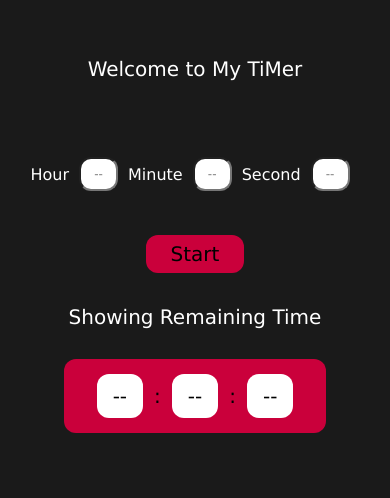
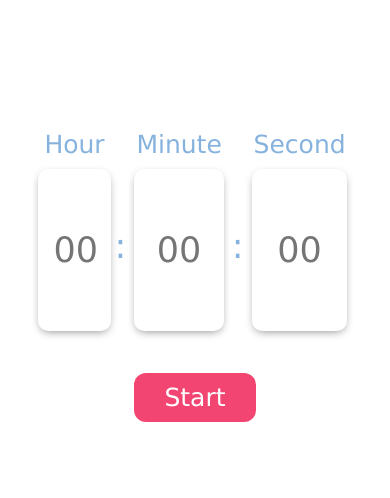
Before and after one commit to anish0103/timerwebsite, a plain HTML site: page index.html in a window 390 px wide. Shown: the part 162-660 px from the top of the page. Drawn offline with Linux system fonts and the light colour scheme.

Commit message:
Added New UI

```diff
--- a/CSS/style.css
+++ b/CSS/style.css
@@ -1,129 +1,79 @@
-*{
+* {
   margin: 0px 0px;
   padding: 0px 0px;
   font-family: Verdana, Geneva, Tahoma, sans-serif;
-    font-weight: normal;
 }
-
-.section{
-    background-color: #1a1a1a;
+.section {
   display: flex;
   justify-content: center;
   align-items: center;
   flex-direction: column;
   height: 100vh;
 }
-
-.container{
+.taketime, .showtime {
   display: flex;
   justify-content: center;
   align-items: center;
   padding: 32px 32px;
   margin: 0px 32px;
-    width: 70%;
-    flex-direction: column;
+  width: 40%;
+  height: 25%;
 }
-
-.taketime{
+.showtime {
+    display: none;
+}
+.taketime-subcontainer, .showtime-subcontainer {
+  width: 100%;
+  height: 100%;
+  margin: 0 10px;
   display: flex;
   justify-content: center;
   align-items: center;
-    padding: 32px 32px;
-    margin: 0px 32px;
+  flex-direction: column;
+}
+.taketime-subcontainer p, .showtime-subcontainer p {
+  font-size: 25px;
+  color: #86b2de;
+  font-weight: 500;
+}
+input::-webkit-outer-spin-button,
+input::-webkit-inner-spin-button {
+  -webkit-appearance: none;
+  margin: 0;
+}
+input[type='number'] {
+  -moz-appearance: textfield;
+}
+.taketime-subcontainer input, .showtime-value {
+  outline: none;
+  border: none;
+  padding: 15px;
   width: 70%;
-}
-
-.iptime{
-    margin: 12px 12px;
-    padding: 12px 12px;
-    border-radius: 12px;
-    outline: none;
-    width: 5%;
+  height: 100%;
+  margin: 10px 0;
   text-align: center;
-    font-size: 20px;
-}
-
-.showtime{
   display: flex;
   justify-content: center;
   align-items: center;
-    padding: 32px 32px;
-    margin: 0px 32px;
-    width: 70%;
-    flex-direction: column;
+  border-radius: 10px;
+  font-size: 35px !important;
+  color: #706f86 !important;
+  box-shadow: 0px 3px 10px -3px grey;
 }
-
-.sotime{
-    display: flex;
-    justify-content: center;
-    align-items: center;
-    padding: 15px 15px;
-    margin: 30px 30px;
-    background-color: #ca003b;
-    border-radius: 12px;
+.taketime-separator, .showtime-separator {
+  font-size: 35px;
+  position: relative;
+  top: 10px;
+  color: #86b2de;
 }
-
-#start{
-    padding: 7px 25px;
-    font-size: 20px;
+#start {
+  padding: 10px 30px;
+  font-size: 25px;
   border-radius: 12px;
   outline: none;
   border: none;
-    background-color: #ca003b;
+  color: white;
+  font-weight: 300;
+  background-color: #f24572;
   cursor: pointer;
 }
-
-h2{
-    background-color: white;
-    margin: 10px 25px;
-    padding: 20px 25px;
-    font-size: 30px;
-    border-radius: 12px;
-}
-
-h4{
-    font-size: 32px;
-    display: block;
-}
-
-h1, h3 {
-    text-align: center;
-    color: white;
-}
-
-@media screen and (max-width:450px) {
-    h1 {
-        font-size: 20px;
-    }
-
-    h4{
-        font-size: 20px;
-    }
-
-    h2 {
-        margin: 10px 11px;
-        font-size: 20px;
-        width: 20%;
-        padding: 0;
-        height: 100%;
-        display: flex;
-        justify-content: center;
-        align-items: center;
-    }
-
-    h3 {
-        font-size: 16px;
-    }
-
-    .sotime {
-        width: 85%;
-    }
-
-    .iptime {
-        margin: 12px 10px;
-        padding: 10px 10px;
-        width: 15px;
-        height: 10px;
-        font-size: 12px;
-    }
-}
--- a/JS/app.js
+++ b/JS/app.js
@@ -6,14 +6,22 @@ let shr = document.getElementById("shr");
 let smin = document.getElementById("smin");
 let ssec = document.getElementById("ssec");
 let startbtn = document.getElementById("start");
+let showtimecontainer = document.getElementById("showtime");
+let taketimecontainer = document.getElementById("taketime");
 
 startbtn.addEventListener("click", start);
-let interval;
-// let b;
+let interval = null;
 
 function start() {
-interval = setInterval(startoperation, 1000);
-// b = setInterval(blinkbtn, 500);
+    if (interval === null) {
+        if (iphr.value.length === 0 || ipmin.value.length === 0 || ipsec.value.length === 0) {
+            return alert("Please Enter Hour, Minute and Second")
+        }
+        interval = setInterval(startoperation, 1000);
+        showtimecontainer.style.display = "flex";
+        taketimecontainer.style.display = "none";
+    }
+    // b = setInterval(blinkbtn, 500);
 }
 
 function startoperation() {
@@ -106,6 +114,12 @@ function playaudio() {
         'https://media.geeksforgeeks.org/wp-content/uploads/20190531135120/beep.mp3');
     audio.play();
     clearInterval(interval);
+    interval = null
+    shr.innerHTML = "00";
+    smin.innerHTML = "00";
+    ssec.innerHTML = "00";
+    showtimecontainer.style.display = "none";
+    taketimecontainer.style.display = "flex";
     // clearInterval(b);
     // if (shr.innerHTML == "--" && smin.innerHTML == "--" && ssec.innerHTML == "--") {
     //     alert("Your Time is over");
--- a/index.html
+++ b/index.html
@@ -1,43 +1,52 @@
 <!DOCTYPE html>
 <html lang="en">
-
   <head>
-    <meta charset="UTF-8">
-    <meta http-equiv="X-UA-Compatible" content="IE=edge">
-    <meta name="viewport" content="width=device-width, initial-scale=1.0">
+    <meta charset="UTF-8" />
+    <meta http-equiv="X-UA-Compatible" content="IE=edge" />
+    <meta name="viewport" content="width=device-width, initial-scale=1.0" />
     <title>TiMer</title>
-    <link rel="stylesheet" href="./CSS/style.css">
+    <link rel="stylesheet" href="./CSS/style.css" />
   </head>
 
   <body>
     <div class="section">
-        <div class="container">
-            <div>
-                <h1>Welcome to My TiMer</h1>
+      <div id="taketime" class="taketime">
+        <div class="taketime-subcontainer">
+          <p>Hour</p>
+          <input type="number" id="iphr" placeholder="00" />
+        </div>
+        <p class="taketime-separator">:</p>
+        <div class="taketime-subcontainer">
+          <p>Minute</p>
+          <input type="number" id="ipmin" placeholder="00" />
+        </div>
+        <p class="taketime-separator">:</p>
+        <div class="taketime-subcontainer">
+          <p>Second</p>
+          <input type="number" id="ipsec" placeholder="00" />
         </div>
       </div>
-        <div class="taketime">
-                <h3>Hour</h3><input type="text" id="iphr" placeholder="--" class="iptime"></input>
-                <h3>Minute</h3><input type="text" id="ipmin" placeholder="--" class="iptime"></input>
-                <h3>Second</h3><input type="text" id="ipsec" placeholder="--" class="iptime"></input>
+
+      <div id="showtime" class="showtime">
+        <div class="showtime-subcontainer">
+          <p>Hour</p>
+          <p class="showtime-value" id="shr">00</p>
+        </div>
+        <p class="showtime-separator">:</p>
+        <div class="showtime-subcontainer">
+          <p>Minute</p>
+          <p class="showtime-value" id="smin">00</p>
+        </div>
+        <p class="showtime-separator">:</p>
+        <div class="showtime-subcontainer">
+          <p>Second</p>
+          <p class="showtime-value" id="ssec">00</p>
+        </div>
       </div>
       <div>
         <button id="start">Start</button>
       </div>
-        <div class="showtime">
-            <div>
-                <h1>Showing Remaining Time</h1>
-            </div>
-            <div class="sotime">
-                <h2 class="timecontainer" id="shr">--</h2>
-                <h4 id="blink">:</h4>
-                <h2 class="timecontainer" id="smin">--</h2>
-                <h4 id="blink" >:</h4>
-                <h2 class="timecontainer" id="ssec">--</h2>
-            </div>
-        </div>
     </div>
     <script src="./JS/app.js"></script>
   </body>
-
 </html>
```
Lines whose indentation alone changed are shown as unchanged.
